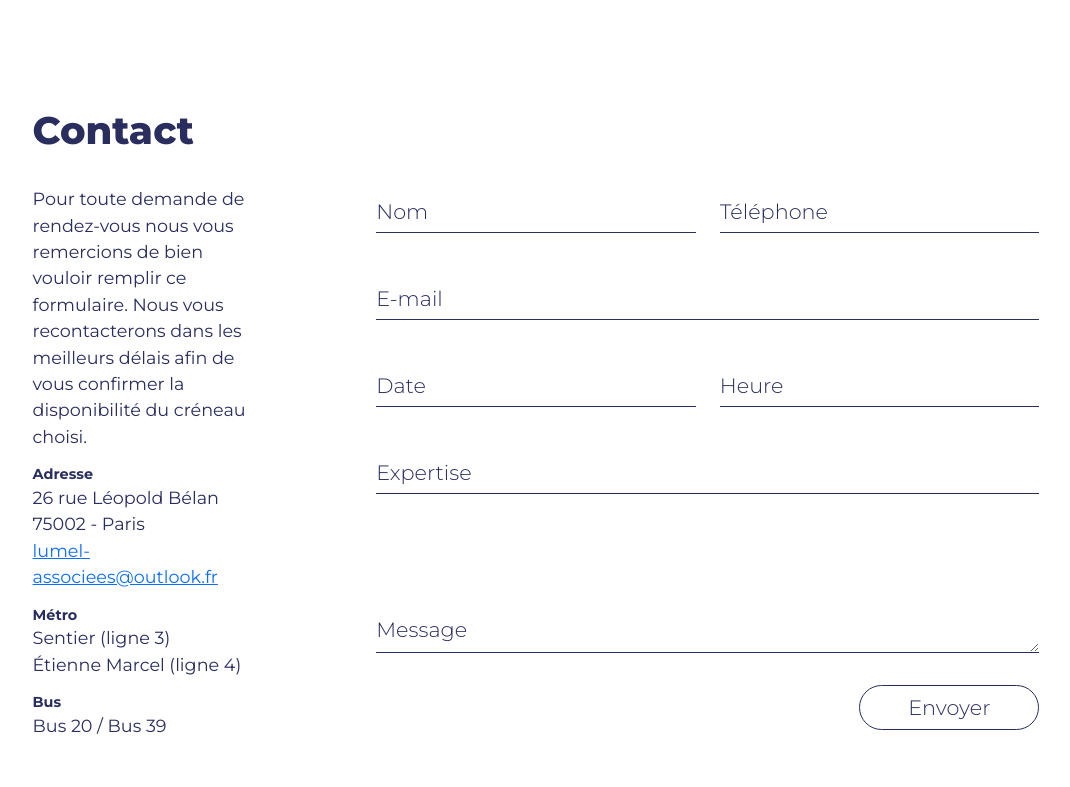
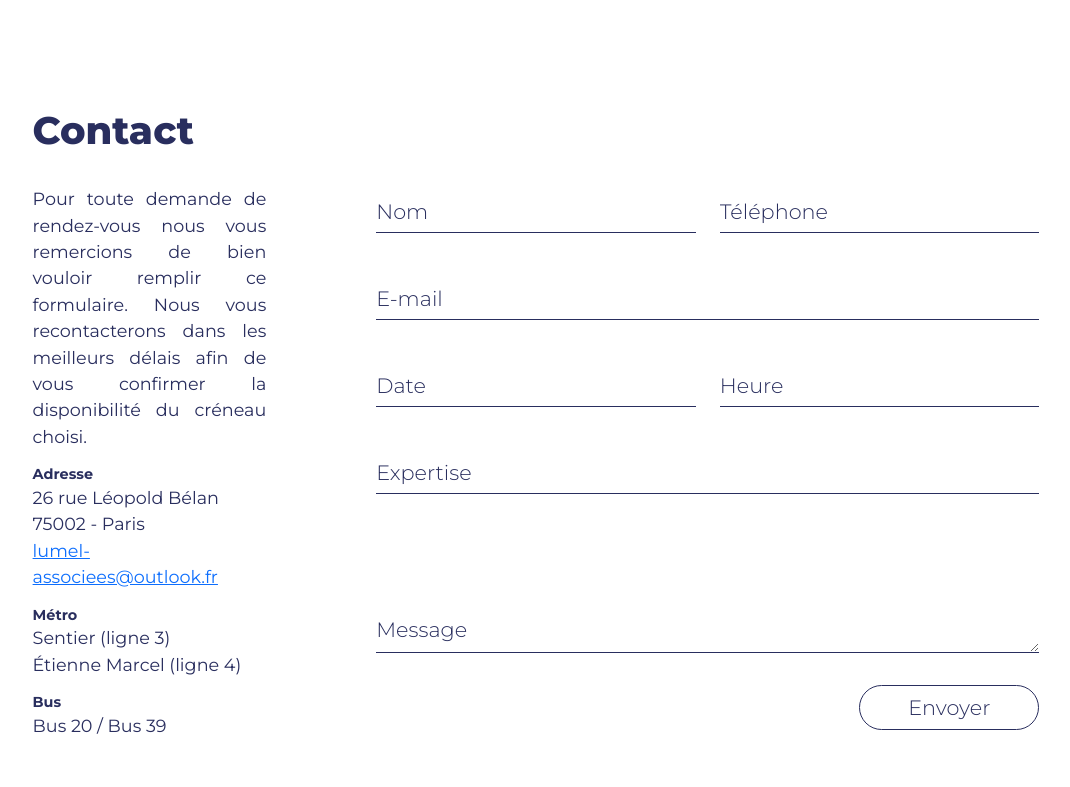
Before and after one commit to Tepau/lumel, a Django app: page / in a window 1280 px wide. Shown: the part 4478-5265 px from the top of the page, without its empty margins (104-1174 px from the left). Run offline with Django 4.2, Linux system fonts and the light colour scheme; parts of the project's set-up code (start-up, migrations or seed data) failed here and were passed over; some libraries are stand-ins or nearby versions.

Commit message:
update justify

```diff
--- a/lumel_app/static/lumel_app/css/styles.css
+++ b/lumel_app/static/lumel_app/css/styles.css
@@ -203,6 +203,10 @@ body {
 #id_contact h4 {
     font-size: 2.4rem;
     font-weight: 740;
+}
+
+#id_contact  {
+    text-align: justify;
 }
 
 .col-contact {
```
